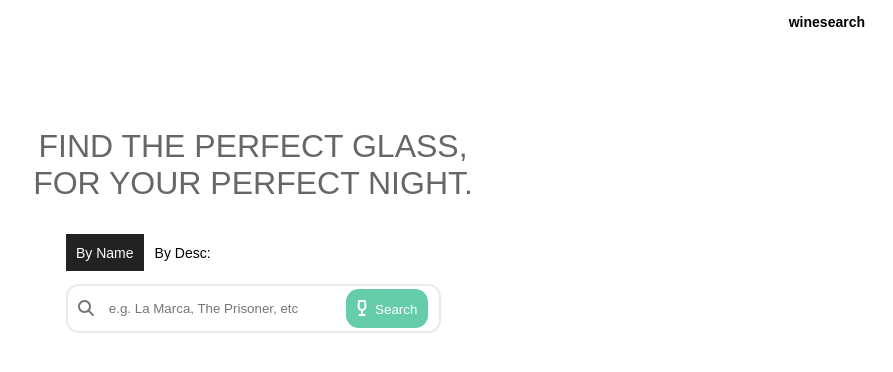
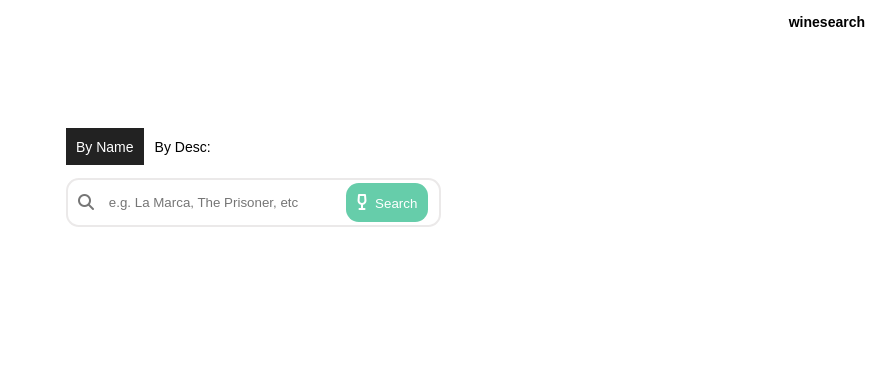
Before and after one commit to 0gzs/wineglass, a React app: page / in a window 1280 px wide. Shown: the top 372 px of the page, without its empty margins (387-1280 px from the left). Built offline with nearby package versions, Linux system fonts and the light colour scheme.

Commit message:
remove heading

```diff
--- a/client/src/pages/search.jsx
+++ b/client/src/pages/search.jsx
@@ -10,7 +10,6 @@ const Search = ({ handleWine }) => {
         <div className='cover'></div>
 
         <div className='landing-content'>
-          <h1>Find the perfect glass,<br/>for your perfect night.</h1>
           <SearchBox handleWine={handleWine} />
         </div>
       </div>
```
